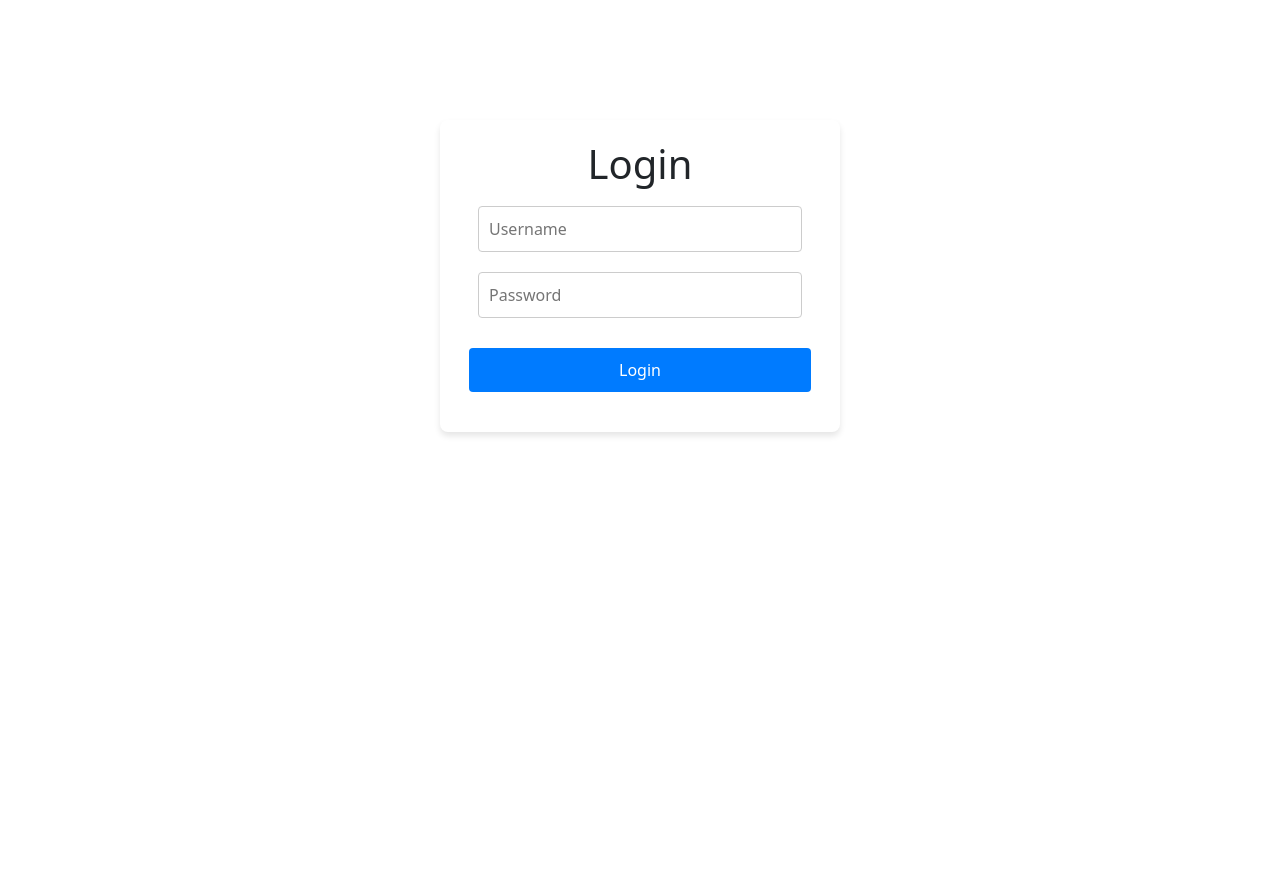
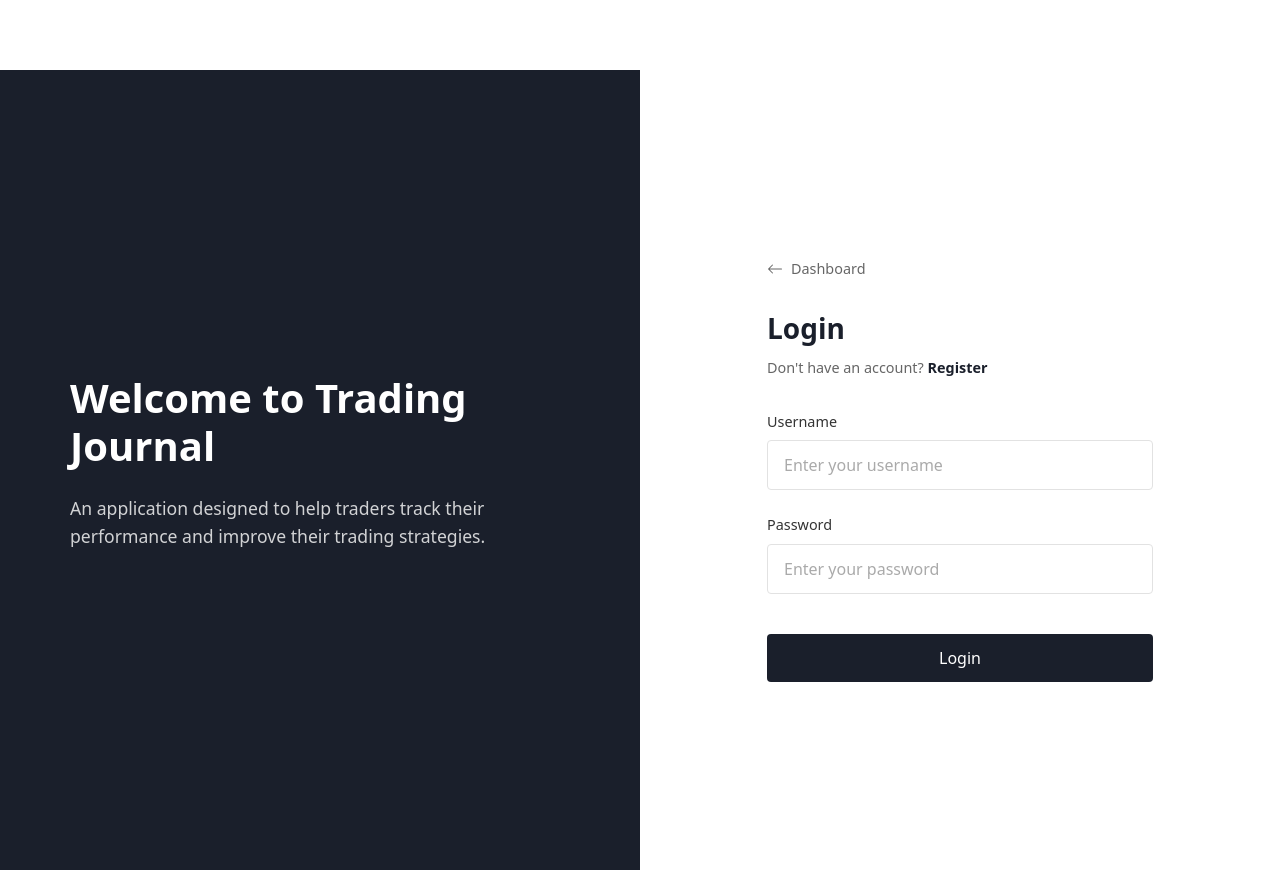
Before and after one commit to Karun233/Undergrad-Project, a React (Vite) app in the folder frontend/: page /login in a window 1280 px wide. Before the commit the page ends 800 px from the top, so only its background shows below. Built offline with nearby package versions, Linux system fonts and the light colour scheme.

Commit message:
added logout button and improved looks of login and register page

```diff
--- a/frontend/src/components/Form.jsx
+++ b/frontend/src/components/Form.jsx
@@ -1,18 +1,18 @@
 import { useState } from "react";
 import api from "../api";
-import { Navigate, useNavigate } from "react-router-dom";
+import { Navigate, useNavigate, Link } from "react-router-dom";
 import { ACCESS_TOKEN, REFRESH_TOKEN } from "../constants";
-import  "../styles/Form.css"
+import "../styles/Form.css";
 
-
-function Form ({route, method}) {
-
+function Form({route, method}) {
     const [username, setUsername] = useState("");
     const [password, setPassword] = useState("");
     const [loading, setLoading] = useState(false);
     const navigate = useNavigate();
 
-    const name = method === "login" ? "Login" : "Register";
+    const isLogin = method === "login";
+    const title = isLogin ? "Login" : "Register";
+    const buttonText = isLogin ? "Login" : "Sign Up";
 
     const handleSubmit = async (e) => {
         setLoading(true);
@@ -20,45 +20,81 @@ function Form ({route, method}) {
 
         try{
             const res = await api.post(route, { username, password })
-            if (method === "login") {
+            if (isLogin) {
                 localStorage.setItem(ACCESS_TOKEN, res.data.access);
                 localStorage.setItem(REFRESH_TOKEN, res.data.refresh);
                 navigate("/")
-
             } else {
                 navigate("/login")
             }
-
         } catch (error) {
             alert(error)
-
         } finally {
             setLoading(false)
         }
     };
 
     return (
+        <div className="auth-container">
+            <div className="auth-left-panel">
+                <div className="welcome-content">
+                    <h1>Welcome to Trading Journal</h1>
+                    <p>An application designed to help traders track their performance and improve their trading strategies.</p>
+                </div>
+            </div>
+            <div className="auth-right-panel">
+                <div className="form-wrapper">
+                    <div className="back-link">
+                        <Link to="/" className="dashboard-link">
+                            <svg xmlns="http://www.w3.org/2000/svg" width="16" height="16" fill="currentColor" className="bi bi-arrow-left" viewBox="0 0 16 16">
+                                <path fillRule="evenodd" d="M15 8a.5.5 0 0 0-.5-.5H2.707l3.147-3.146a.5.5 0 1 0-.708-.708l-4 4a.5.5 0 0 0 0 .708l4 4a.5.5 0 0 0 .708-.708L2.707 8.5H14.5A.5.5 0 0 0 15 8z"/>
+                            </svg>
+                            Dashboard
+                        </Link>
+                    </div>
+
+                    <h2 className="form-title">{title}</h2>
+                    {!isLogin && <p className="account-prompt">Already have an account? <Link to="/login">Log in</Link></p>}
+                    {isLogin && <p className="account-prompt">Don't have an account? <Link to="/register">Register</Link></p>}
+
                     <form onSubmit={handleSubmit} className="form-container">
-            <h1>{name}</h1>
+                        <div className="form-group">
+                            <label htmlFor="username">Username</label>
                             <input
+                                id="username"
                                 className="form-input"
                                 type="text"
                                 value={username}
                                 onChange={(e) => setUsername(e.target.value)}
-                placeholder="Username"
+                                placeholder="Enter your username"
+                                required
                             />
+                        </div>
 
+                        <div className="form-group">
+                            <label htmlFor="password">Password</label>
                             <input
+                                id="password"
                                 className="form-input"
                                 type="password"
                                 value={password}
                                 onChange={(e) => setPassword(e.target.value)}
-                placeholder="Password"
+                                placeholder="Enter your password"
+                                required
                             />
-            <button className="form-button" type="submit">
-                {name}
+                        </div>
+
+                        <button
+                            className="form-button"
+                            type="submit"
+                            disabled={loading}
+                        >
+                            {loading ? "Processing..." : buttonText}
                         </button>
                     </form>
+                </div>
+            </div>
+        </div>
     );
 }
 
--- a/frontend/src/components/Navbar.jsx
+++ b/frontend/src/components/Navbar.jsx
@@ -1,6 +1,7 @@
 import React from "react";
-import { Link, useParams, useLocation } from "react-router-dom";
+import { Link, useParams, useLocation, useNavigate } from "react-router-dom";
 import "../styles/Navbar.css";
+import { ACCESS_TOKEN, REFRESH_TOKEN } from "../constants";
 
 function Navbar() {
   // Get the journal ID from URL parameters
@@ -11,6 +12,18 @@ function Navbar() {
   // Get current location to highlight active link
   const location = useLocation();
   const path = location.pathname;
+
+  // Add navigation for redirect after logout
+  const navigate = useNavigate();
+
+  // Logout function to clear tokens and redirect to login
+  const handleLogout = () => {
+    // Remove tokens from localStorage
+    localStorage.removeItem(ACCESS_TOKEN);
+    localStorage.removeItem(REFRESH_TOKEN);
+    // Redirect to login page
+    navigate('/login');
+  };
 
   return (
     <nav className="navbar">
@@ -69,6 +82,12 @@ function Navbar() {
               </li>
             </>
           )}
+          {/* Add logout button */}
+          <li className="navbar-item logout-item">
+            <button onClick={handleLogout} className="navbar-link logout-button">
+              Logout
+            </button>
+          </li>
         </ul>
       </div>
     </nav>
--- a/frontend/src/styles/Form.css
+++ b/frontend/src/styles/Form.css
@@ -1,36 +1,170 @@
+/* Split screen layout */
+.auth-container {
+  display: flex;
+  height: 100vh;
+  width: 100%;
+}
+
+.auth-left-panel {
+  flex: 1;
+  background-color: #1a1f2b;
+  color: white;
+  display: flex;
+  align-items: center;
+  justify-content: center;
+  padding: 2rem;
+}
+
+.welcome-content {
+  max-width: 500px;
+}
+
+.welcome-content h1 {
+  font-size: 2.5rem;
+  margin-bottom: 1.5rem;
+  font-weight: 600;
+}
+
+.welcome-content p {
+  font-size: 1.1rem;
+  opacity: 0.8;
+  line-height: 1.6;
+}
+
+.auth-right-panel {
+  flex: 1;
+  background-color: white;
+  display: flex;
+  align-items: center;
+  justify-content: center;
+  padding: 2rem;
+}
+
+.form-wrapper {
+  width: 100%;
+  max-width: 450px;
+  padding: 2rem;
+}
+
+.back-link {
+  margin-bottom: 2rem;
+}
+
+.dashboard-link {
+  display: flex;
+  align-items: center;
+  gap: 0.5rem;
+  color: #666;
+  text-decoration: none;
+  font-size: 0.9rem;
+  transition: color 0.2s;
+}
+
+.dashboard-link:hover {
+  color: #000;
+}
+
+.form-title {
+  font-size: 1.75rem;
+  font-weight: 600;
+  margin-bottom: 0.75rem;
+  color: #1a1f2b;
+}
+
+.account-prompt {
+  margin-bottom: 2rem;
+  color: #666;
+  font-size: 0.9rem;
+}
+
+.account-prompt a {
+  color: #1a1f2b;
+  text-decoration: none;
+  font-weight: 600;
+}
+
+.account-prompt a:hover {
+  text-decoration: underline;
+}
+
 .form-container {
   display: flex;
   flex-direction: column;
-    align-items: center;
-    justify-content: center;
-    margin: 50px auto;
-    padding: 20px;
-    border-radius: 8px;
-    box-shadow: 0 4px 6px rgba(0, 0, 0, 0.1);
-    max-width: 400px;
+  gap: 1.5rem;
+  width: 100%;
+}
+
+.form-group {
+  display: flex;
+  flex-direction: column;
+  gap: 0.5rem;
+  width: 100%;
+}
+
+.form-group label {
+  font-size: 0.9rem;
+  font-weight: 500;
+  color: #333;
 }
 
 .form-input {
-    width: 90%;
-    padding: 10px;
-    margin: 10px 0;
-    border: 1px solid #ccc;
+  width: 100%;
+  padding: 0.75rem 1rem;
+  border: 1px solid #e2e2e2;
   border-radius: 4px;
-    box-sizing: border-box;
+  font-size: 1rem;
+  background-color: #fff;
+  transition: border-color 0.2s, box-shadow 0.2s;
+}
+
+.form-input:focus {
+  outline: none;
+  border-color: #1a1f2b;
+  box-shadow: 0 0 0 2px rgba(26, 31, 43, 0.1);
+}
+
+.form-input::placeholder {
+  color: #aaa;
 }
 
 .form-button {
-    width: 95%;
-    padding: 10px;
-    margin: 20px 0;
-    background-color: #007bff;
+  width: 100%;
+  padding: 0.75rem;
+  margin-top: 1rem;
+  background-color: #1a1f2b;
   color: white;
   border: none;
   border-radius: 4px;
+  font-size: 1rem;
+  font-weight: 500;
   cursor: pointer;
-    transition: background-color 0.2s ease-in-out;
+  transition: background-color 0.2s;
 }
 
 .form-button:hover {
-    background-color: #0056b3;
+  background-color: #000;
 }
+
+.form-button:disabled {
+  background-color: #ccc;
+  cursor: not-allowed;
+}
+
+/* Responsive design */
+@media (max-width: 768px) {
+  .auth-container {
+    flex-direction: column;
+  }
+
+  .auth-left-panel {
+    display: none;
+  }
+
+  .auth-right-panel {
+    padding: 1rem;
+  }
+
+  .form-wrapper {
+    padding: 1rem;
+  }
+}
--- a/frontend/src/styles/Navbar.css
+++ b/frontend/src/styles/Navbar.css
@@ -72,6 +72,25 @@
   border-radius: 2px;
 }
 
+.logout-button {
+  background: none;
+  border: none;
+  cursor: pointer;
+  font-family: inherit;
+  padding: 0.5rem 0.75rem;
+  border-radius: 4px;
+  transition: all 0.2s ease;
+}
+
+.logout-button:hover {
+  background-color: rgba(255, 87, 87, 0.1);
+  color: #ff5757;
+}
+
+.logout-item {
+  margin-left: auto;
+}
+
 .navbar-right {
   display: flex;
   align-items: center;
```
Lines whose indentation alone changed are shown as unchanged.
